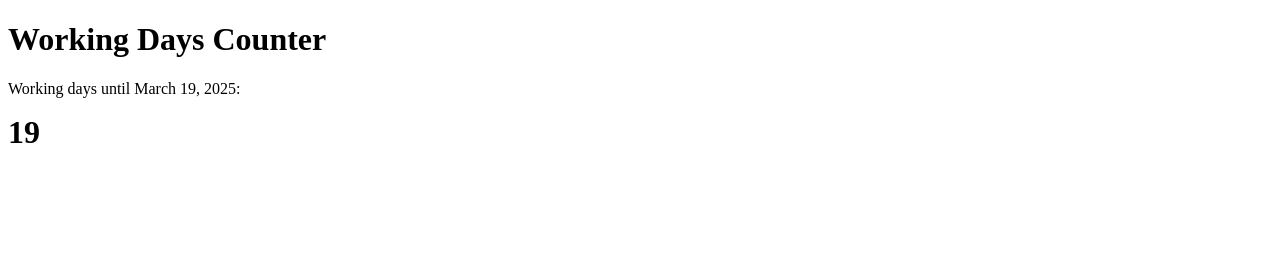
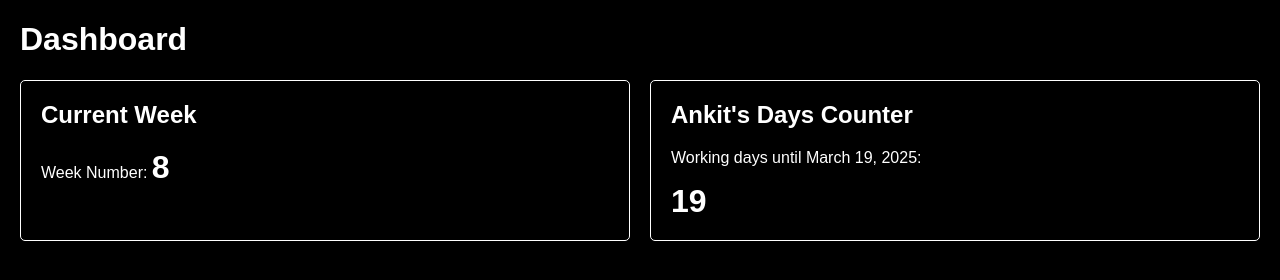
Before and after one commit to bytcra/embedded_stuff, a plain HTML site: page index.html in a window 1280 px wide. Drawn offline with Linux system fonts and the light colour scheme.

Commit message:
add week number

```diff
--- a/index.html
+++ b/index.html
@@ -2,21 +2,49 @@
 <html lang="en">
 <head>
   <meta charset="UTF-8">
-  <title>Working Days Counter</title>
+  <title>Dashboard: Working Days & Current Week Counter</title>
+  <style>
+    body {
+      background-color: #000;
+      color: #fff;
+      font-family: Arial, sans-serif;
+      margin: 20px;
+    }
+    .container {
+      display: flex;
+      flex-wrap: wrap;
+      gap: 20px;
+    }
+    .section {
+      flex: 1;
+      min-width: 300px;
+      padding: 20px;
+      border: 1px solid #fff;
+      border-radius: 5px;
+      box-sizing: border-box;
+    }
+    .section h2, .section h1 {
+      margin-top: 0;
+    }
+    .counter {
+      font-size: 2em;
+      font-weight: bold;
+    }
+  </style>
   <script>
-    // Format a Date object into a readable string (e.g., March 1, 2025)
+    // Format a Date object into a readable string, e.g., "March 1, 2025"
     function formatDate(date) {
       const options = { year: 'numeric', month: 'long', day: 'numeric' };
       return date.toLocaleDateString(undefined, options);
     }
 
-    // Count working days (Monday to Friday) until a target date
+    // Count working days (Monday to Friday) until the target date
     function workingDaysUntil(targetDate) {
       let today = new Date();
       today.setHours(0, 0, 0, 0);
       targetDate.setHours(0, 0, 0, 0);
 
-      if (targetDate < today) return 0; // If the target date has passed
+      if (targetDate < today) return 0;
 
       let workingDays = 0;
       let currentDate = new Date(today);
@@ -31,23 +59,43 @@
       return workingDays;
     }
 
-    // Update the page with the dynamic target date and working days count
-    function updateCounter() {
-      // JavaScript Date constructor uses 0-indexed months: 0 = January, so 2 = March.
-      const targetDate = new Date(2025, 2, 19); // March 1, 2025
-      const count = workingDaysUntil(targetDate);
-
-      // Dynamically update the header text with the formatted target date.
-      document.getElementById("targetDateText").textContent = formatDate(targetDate);
-      document.getElementById("counter").textContent = count;
+    // Calculate the current ISO week number
+    function getCurrentWeekNumber() {
+      let date = new Date();
+      // Adjust to nearest Thursday: current date + 4 - current day number (or 0 if Sunday)
+      date.setDate(date.getDate() + 4 - (date.getDay() || 7));
+      let yearStart = new Date(date.getFullYear(), 0, 1);
+      let weekNo = Math.ceil((((date - yearStart) / 86400000) + 1) / 7);
+      return weekNo;
     }
 
-    window.onload = updateCounter;
+    // Update the counters on page load
+    function updateCounters() {
+      // Note: Months are 0-indexed in JavaScript (2 = March)
+      const targetDate = new Date(2025, 2, 19); // March 19, 2025
+      const workingDays = workingDaysUntil(targetDate);
+      document.getElementById("workingDaysCounter").textContent = workingDays;
+      document.getElementById("targetDateText").textContent = formatDate(targetDate);
+      document.getElementById("weekNumber").textContent = getCurrentWeekNumber();
+    }
+
+    window.onload = updateCounters;
   </script>
 </head>
 <body>
-  <h1>Working Days Counter</h1>
-  <p>Working days until <span id="targetDateText"></span>:</p>
-  <div id="counter" style="font-size: 2em; font-weight: bold;"></div>
+  <h1>Dashboard</h1>
+  <div class="container">
+    <!-- Current Week Section -->
+    <div class="section">
+      <h2>Current Week</h2>
+      <p>Week Number: <span id="weekNumber" class="counter"></span></p>
+    </div>
+    <!-- Working Days Counter Section -->
+    <div class="section">
+      <h2>Ankit's Days Counter</h2>
+      <p>Working days until <span id="targetDateText"></span>:</p>
+      <div id="workingDaysCounter" class="counter"></div>
+    </div>
+  </div>
 </body>
 </html>
```
